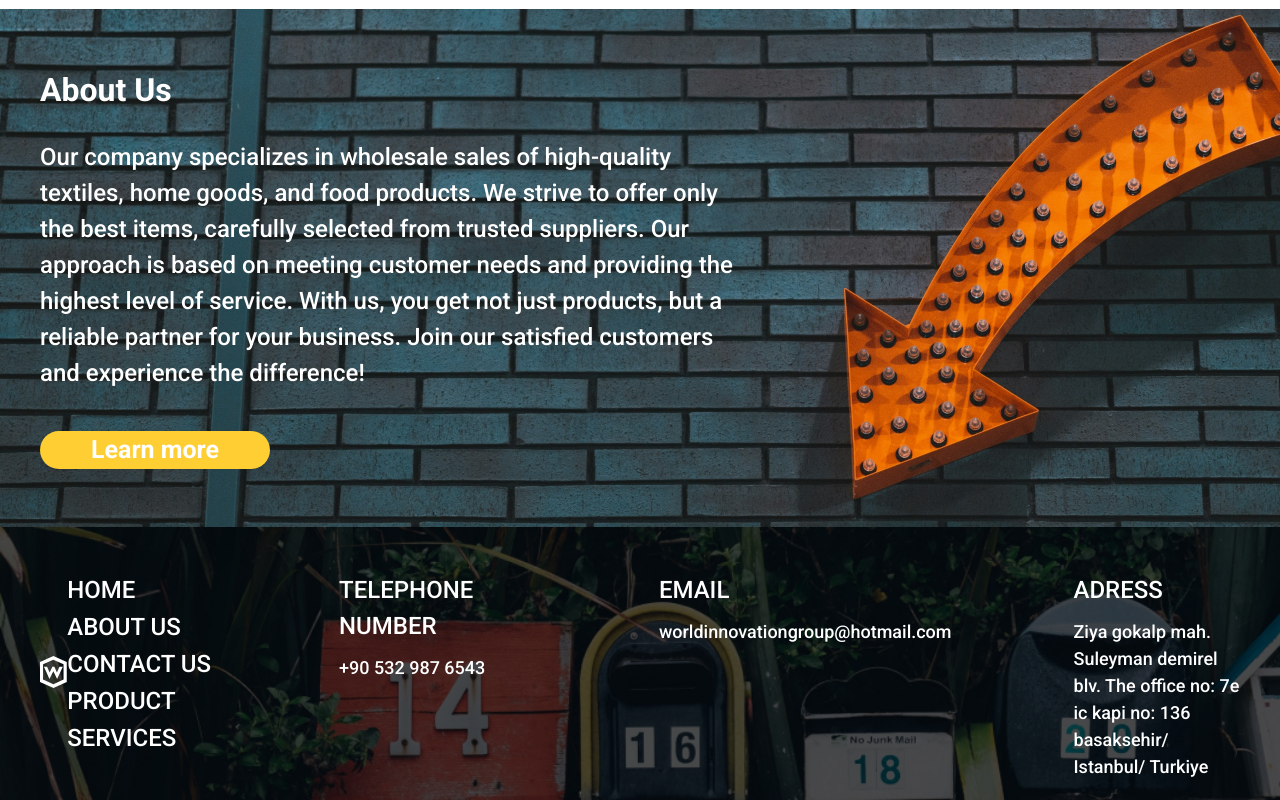
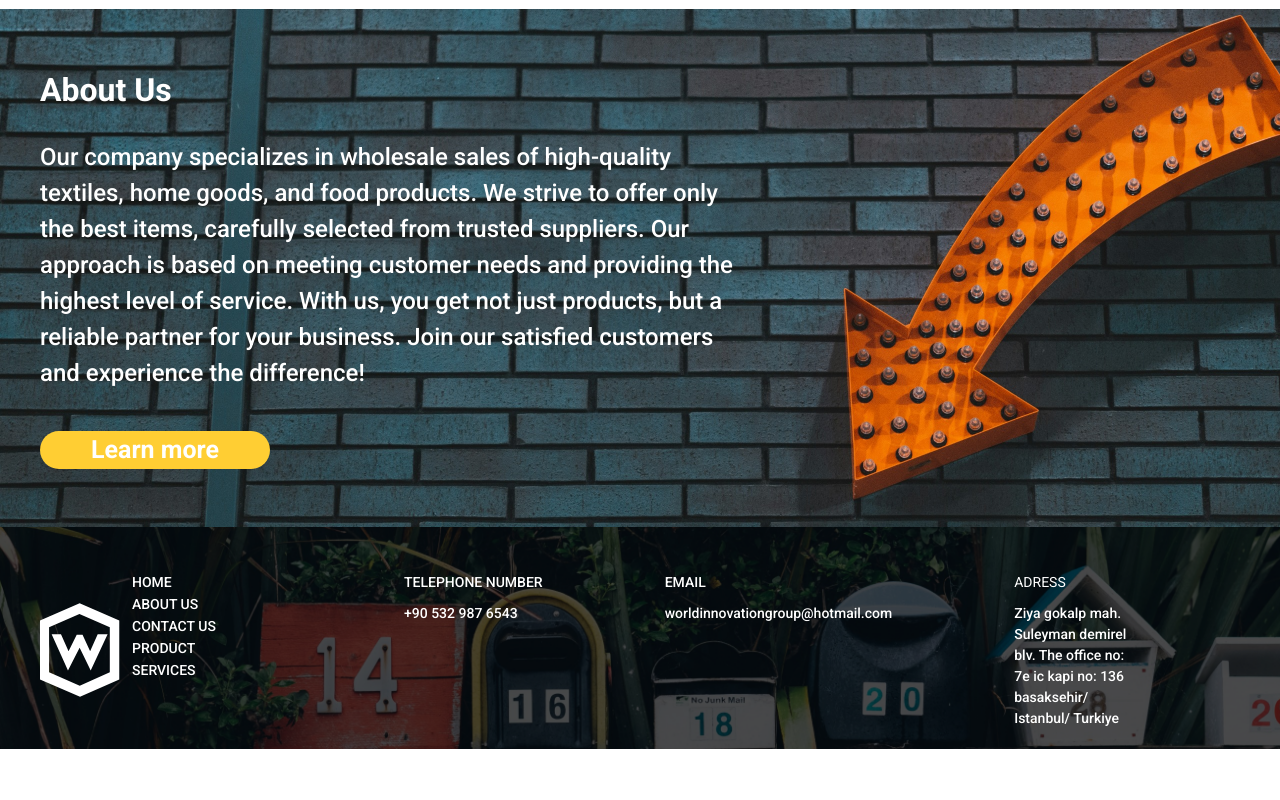
Before and after one commit to digmen/adil2, a React (Create React App) app: page / in a window 1280 px wide. Shown: the part 2648-3448 px from the top of the page. After the commit the page ends 3397 px from the top, so only its background shows below. Built offline with nearby package versions, Linux system fonts and the light colour scheme.

Commit message:
fix contact us

```diff
--- a/src/App.js
+++ b/src/App.js
@@ -1,5 +1,5 @@
 import React from 'react';
-import { Route, Routes, useLocation } from 'react-router-dom';
+import { Route, Routes } from 'react-router-dom';
 import Home from './pages/home/Home';
 import AboutUs from './pages/aboutus/AboutUs';
 import Product from './pages/product/Product';
@@ -7,17 +7,9 @@ import Service from './pages/service/Service';
 import Contact from './pages/contact/Contact';
 import TransitionWrapper from './TransitionWrapper';
 import Header from './components/Header';
-import Footer from './components/Footer';
 import NotFoundPage from './notfound/NotFoundPage';
 
 export default function App() {
-  const location = useLocation();
-
-  // Define paths where Footer should not be shown
-  const noFooterPaths = ['/contact'];
-
-  // Check if the current path matches one of the noFooterPaths or if it matches the * route
-  const shouldShowFooter = !noFooterPaths.includes(location.pathname) && location.pathname !== '*';
 
   return (
     <>
@@ -30,7 +22,6 @@ export default function App() {
         <Route path="/contact" element={<TransitionWrapper><Contact /></TransitionWrapper>} />
         <Route path="*" element={<NotFoundPage />} />
       </Routes>
-      {shouldShowFooter && <Footer />}
     </>
   );
 }
--- a/src/components/Footer.jsx
+++ b/src/components/Footer.jsx
@@ -10,29 +10,29 @@ export default function Footer() {
 
     return (
         <div className='flex justify-between px-[40px] pt-[25px] w-full max-sm:flex-col  max-sm:pb-12 bg-white' style={{ backgroundImage: `url(${footerBg})`, backgroundSize: 'cover', backgroundRepeat: 'no-repeat' }}>
-            <div className='flex w-full justify-between py-[20px]'>
-                <div className='flex items-center justify-center flex-col gap-4 w-[300px] h-[200px]'>
+            <div className='flex w-full items-center justify-between py-[20px] md:justify-normal md:gap-3'>
+                <div className='flex items-center justify-center flex-col gap-4'>
                     <img src={logo} alt='logo' className='w-[80px] h-[150px]' />
                 </div>
-                <div className='flex gap-[122px]'>
-                    <div className='flex flex-col items-start pb-[14px] gap-[1px] w-[180px]  max-sm:items-center'>
-                        <Link to='/' className='text-white text-[24px] font-medium'>{t('header.homeLink')}</Link>
-                        <Link to='/about' className='text-white text-[24px] font-medium'>{t('header.homeLink2')}</Link>
-                        <Link to='/contact' className='text-white text-[24px] font-medium'>{t('header.homeLink5')}</Link>
-                        <Link to='/product' className='text-white text-[24px] font-medium'>{t('header.homeLink3')}</Link>
-                        <Link to='/service' className='text-white text-[24px] font-medium'>{t('header.homeLink4')}</Link>
+                <div className='flex md:gap-3 lg:gap-[15px] xl:gap-[122px]'>
+                    <div className='flex flex-col items-start gap-[1px] w-[180px] md:w-max lg:w-[150px] max-sm:items-center'>
+                        <Link to='/' className='text-white md:text-[14px] text-[24px] font-medium max-lg:text-[16px]'>{t('header.homeLink')}</Link>
+                        <Link to='/about' className='text-white md:text-[14px] text-[24px] font-medium max-lg:text-[16px]'>{t('header.homeLink2')}</Link>
+                        <Link to='/contact' className='text-white md:text-[14px] text-[24px] font-medium max-lg:text-[16px]'>{t('header.homeLink5')}</Link>
+                        <Link to='/product' className='text-white md:text-[14px] text-[24px] font-medium max-lg:text-[16px]'>{t('header.homeLink3')}</Link>
+                        <Link to='/service' className='text-white md:text-[14px] text-[24px] font-medium max-lg:text-[16px]'>{t('header.homeLink4')}</Link>
                     </div>
-                    <div className='flex  flex-col items-start gap-[10px]'>
-                        <span className='text-[24px] font-medium text-white'>TELEPHONE NUMBER</span>
-                        <span className='text-[18px] font-medium text-white'>+90 532 987 6543</span>
+                    <div className='flex  flex-col items-start gap-[10px] md:w-max'>
+                        <span className='text-[24px] max-lg:text-[16px] font-medium text-white md:text-[14px]'>TELEPHONE NUMBER</span>
+                        <span className='text-[18px] max-lg:text-[14px] font-medium text-white md:text-[14px]'>+90 532 987 6543</span>
                     </div>
                     <div className='flex flex-col items-start gap-[10px]'>
-                        <span className='text-[24px] font-medium text-white'>EMAIL</span>
-                        <a href='mailto:worldinnovationgroup@hotmail.com' className='text-[18px] font-medium text-white'>worldinnovationgroup@hotmail.com</a>
+                        <span className='text-[24px] max-lg:text-[16px] font-medium text-white md:text-[14px]'>EMAIL</span>
+                        <a href='mailto:worldinnovationgroup@hotmail.com' className='text-[18px] max-lg:text-[14px] font-medium text-white md:text-[14px]'>worldinnovationgroup@hotmail.com</a>
                     </div>
-                    <div className='flex flex-col w-[200px] items-start gap-[10px]'>
-                        <span className='text-[24px] font-medium text-white'>ADRESS</span>
-                        <span className='text-[18px] font-medium text-white'>Ziya gokalp mah. Suleyman demirel blv. The office no: 7e ic kapi no: 136 basaksehir/ Istanbul/ Turkiye</span>
+                    <div className='flex flex-col w-[200px] items-start gap-[10px] md:w-[120px]'>
+                        <span className='text-[24px] max-lg:text-[16px]font-medium text-white md:text-[14px]'>ADRESS</span>
+                        <span className='text-[18px] max-lg:text-[14px] font-medium text-white md:text-[14px]'>Ziya gokalp mah. Suleyman demirel blv. The office no: 7e ic kapi no: 136 basaksehir/ Istanbul/ Turkiye</span>
                     </div>
                 </div>
             </div>
--- a/src/pages/aboutus/AboutUs.jsx
+++ b/src/pages/aboutus/AboutUs.jsx
@@ -9,10 +9,11 @@ import { useTranslation } from 'react-i18next'
 
 import AOS from 'aos';
 import 'aos/dist/aos.css';
+import Footer from '../../components/Footer'
 
 
 export default function AboutUs() {
-  const { t, i18n } = useTranslation();
+  const { t } = useTranslation();
 
   useEffect(() => {
     AOS.init({
@@ -22,6 +23,7 @@ export default function AboutUs() {
   }, []);
 
   return (
+    <>
       <div className='mt-[125px]'>
         <div className='h-[200px]' style={{ backgroundImage: `url(${aboutHeroImage})`, backgroundSize: 'cover' }}>
           <div className='h-[200px] flex items-center px-[40px]  z-20'>
@@ -91,5 +93,7 @@ export default function AboutUs() {
           </div>
         </div>
       </div>
+      <Footer />
+    </>
   )
 }
--- a/src/pages/home/Home.jsx
+++ b/src/pages/home/Home.jsx
@@ -1,5 +1,6 @@
 import React, { useEffect } from 'react'
 import { Link } from 'react-router-dom';
+import Footer from '../../components/Footer';
 
 
 import homeImage from './images/home.png';
@@ -28,6 +29,7 @@ export default function Home() {
         });
     }, []);
     return (
+        <>
             <div className='mt-[125px]'>
                 <div className='h-[700px] relative' style={{ backgroundImage: `url(${homeImage})`, backgroundSize: 'cover' }}>
                     <div className='absolute w-full h-full bg-gradient-to-t from-[#00000069] via-[#000000bc] to-[#00000069]'></div>
@@ -39,7 +41,7 @@ export default function Home() {
                 </div>
 
                 <div className='flex justify-center px-[40px] mt-[50px]'>
-                <div className='flex justify-between w-[1000px]'>
+                    <div className='flex justify-between w-[1000px] md:w-[700px]'>
                         <div className='flex flex-col items-center'>
                             <span className='text-[52px] font-black'>300 000 <strong className='text-[#FFCE33] text-[52px] font-black'>+</strong></span>
                             <span className='text-[26px] font-normal'>{t('home.stats.items')}</span>
@@ -142,5 +144,7 @@ export default function Home() {
                     </div>
                 </div>
             </div>
+            <Footer />
+        </>
     )
 }
--- a/src/pages/product/Product.jsx
+++ b/src/pages/product/Product.jsx
@@ -7,11 +7,12 @@ import { useTranslation } from 'react-i18next'
 
 import AOS from 'aos';
 import 'aos/dist/aos.css';
+import Footer from '../../components/Footer';
 
 
 
 export default function Product() {
-  const { t, i18n } = useTranslation();
+  const { t } = useTranslation();
 
   useEffect(() => {
     AOS.init({
@@ -21,6 +22,7 @@ export default function Product() {
   }, []);
 
   return (
+    <>
       <div className='mt-[125px]'>
         <div className='h-[200px]' style={{ backgroundImage: `url(${productHero})`, backgroundSize: 'cover' }}>
           <div className='h-[200px] flex items-center px-[40px] z-20'>
@@ -65,5 +67,7 @@ export default function Product() {
           </div>
         </div>
       </div>
+      <Footer />
+    </>
   )
 }
--- a/src/pages/service/Service.jsx
+++ b/src/pages/service/Service.jsx
@@ -7,12 +7,13 @@ import { useTranslation } from 'react-i18next';
 
 import AOS from 'aos';
 import 'aos/dist/aos.css';
+import Footer from '../../components/Footer';
 
 
 
 
 export default function Service() {
-  const { t, i18n } = useTranslation();
+  const { t } = useTranslation();
 
 
   useEffect(() => {
@@ -23,6 +24,7 @@ export default function Service() {
   }, []);
 
   return (
+    <>
       <div className='mt-[125px]'>
         <div className='h-[200px]' style={{ backgroundImage: `url(${serviceHero})`, backgroundSize: 'cover' }}>
           <div className='h-[200px] flex items-center px-[40px] z-20'>
@@ -71,5 +73,7 @@ export default function Service() {
           </div>
         </div>
       </div>
+      <Footer />
+    </>
   )
 }
```
Also changed, not shown: src/pages/contact/Contact.jsx (+17 -4 lines). Lines whose indentation alone changed are shown as unchanged.
